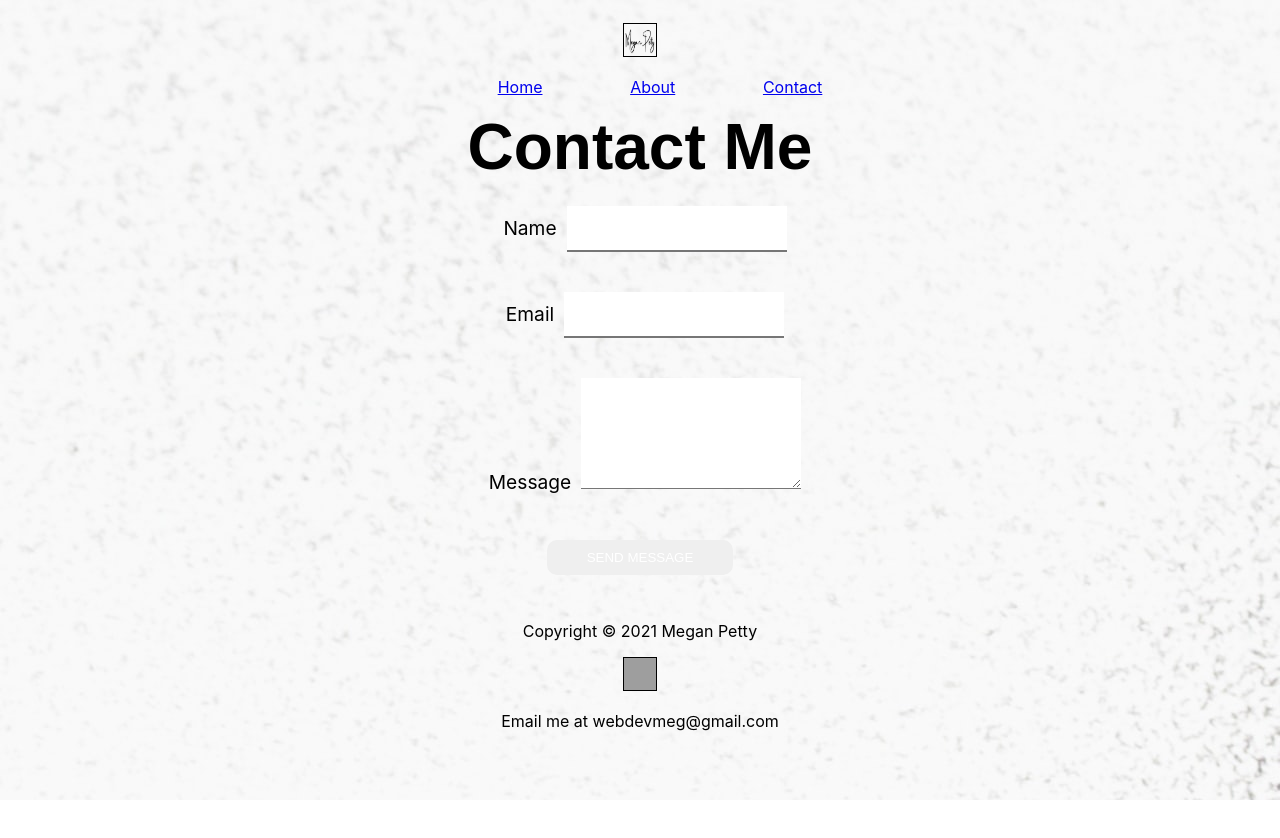
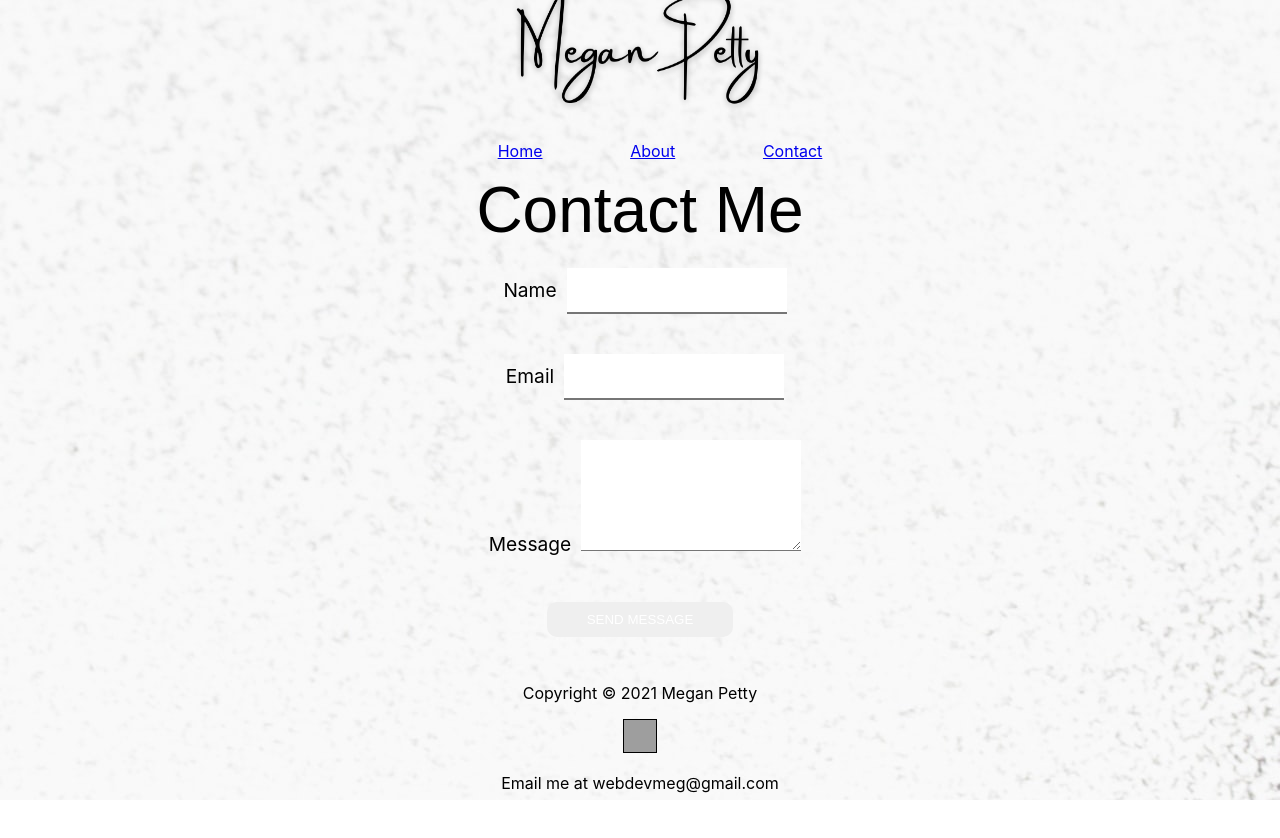
Before and after one commit to mjwall13/webdevmeg, a React (Create React App) app in the folder app/: page /contact in a window 1280 px wide. Before the commit the page ends 800 px from the top, so only its background shows below. Built offline with nearby package versions, Linux system fonts and the light colour scheme; grey boxes are pictures that could not be loaded.

Commit message:
img issues

```diff
--- a/app/src/App.js
+++ b/app/src/App.js
@@ -13,7 +13,6 @@ function App() {
     <div className={styles.App}>
       <Router>
       <Switch>
-
       <header >
         <Header />
         <main>
--- a/app/src/brand.module.css
+++ b/app/src/brand.module.css
@@ -115,9 +115,10 @@
   font-weight: 600;
   font-size: 4rem;
   font-family: 'Darker Grotesque', sans-serif;
-  line-height: 14px;
+  line-height: 12px;
   display: flex;
   justify-content: center;
+  font-weight: lighter;
 }
 
 .subTitle {
@@ -175,3 +176,9 @@
 .input::placeholder {
   color: disabled;
 }
+
+.logo {
+  height: 10rem;
+  width: 50%;
+  border: none;
+}
--- a/app/src/components/footer/footer.module.css
+++ b/app/src/components/footer/footer.module.css
@@ -2,7 +2,7 @@
 @value border, background, active from brand;
 
 
-img {
+.linkedInLogo {
     height: 2rem;
     width: 2rem;
     border: 1px solid black;
--- a/app/src/components/footer/index.js
+++ b/app/src/components/footer/index.js
@@ -8,7 +8,7 @@ export default function Footer() {
         <div className={styles.footer}>
         <p>Copyright © 2021 Megan Petty</p>
         <a href="https://www.linkedin.com/in/megan-petty-a1258715b/" >
-        <img src={linkedinLogo} alt="linkedin logo by rivda from the Noun Project" />
+        <img className={styles.linkedInLogo} src={linkedinLogo} alt="linkedin logo by rivda from the Noun Project" />
         </a>
         <p>Email me at webdevmeg@gmail.com</p>
         </div>
```
